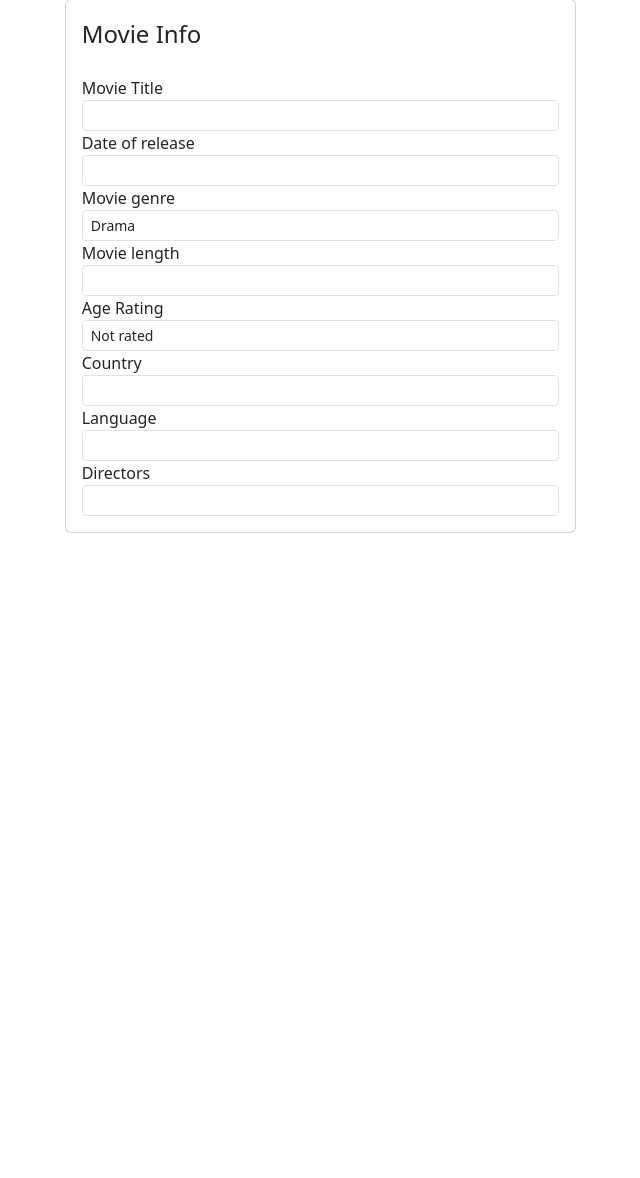
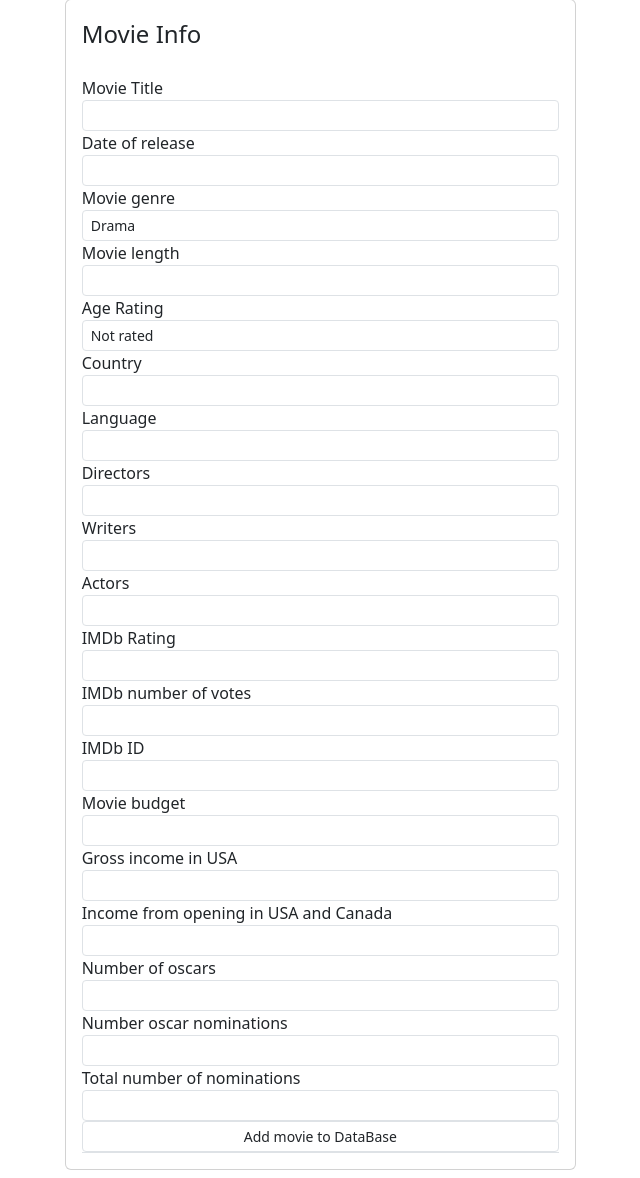
Before and after one commit to Janfiffik/movie_auto_analytics, a Flask app: page /add in a window 1280 px wide. Shown: the part 127-1305 px from the top of the page, without its empty margins (52-692 px from the left). Before the commit the page ends 660 px from the top, so only its background shows below. Run offline with Flask 3, Linux system fonts and the light colour scheme.

Commit message:
Creating dashboard web app for data analysis. Adding Flask-Wtf forms

```diff
--- a/application/Templates/add.html
+++ b/application/Templates/add.html
@@ -58,6 +58,64 @@
             {{ form.directors(class = "form-control form-control-sm") }}
           </div>
 
+          <div class="form-group">
+            {{ form.writers.label(class = "form-control-label") }}
+            {{ form.writers(class = "form-control form-control-sm") }}
+          </div>
+
+          <div class="form-group">
+            {{ form.actors.label(class = "form-control-label") }}
+            {{ form.actors(class = "form-control form-control-sm") }}
+          </div>
+
+          <div class="form-group">
+            {{ form.Imdb_Rating.label(class = "form-control-label") }}
+            {{ form.Imdb_Rating(class = "form-control form-control-sm") }}
+          </div>
+
+          <div class="form-group">
+            {{ form.Imdb_Votes.label(class = "form-control-label") }}
+            {{ form.Imdb_Votes(class = "form-control form-control-sm") }}
+          </div>
+
+          <div class="form-group">
+            {{ form.Imdb_ID.label(class = "form-control-label") }}
+            {{ form.Imdb_ID(class = "form-control form-control-sm") }}
+          </div>
+
+          <div class="form-group">
+            {{ form.movie_budget.label(class = "form-control-label") }}
+            {{ form.movie_budget(class = "form-control form-control-sm") }}
+          </div>
+
+          <div class="form-group">
+            {{ form.Gross_US.label(class = "form-control-label") }}
+            {{ form.Gross_US(class = "form-control form-control-sm") }}
+          </div>
+
+          <div class="form-group">
+            {{ form.opening_US_CANADA.label(class = "form-control-label") }}
+            {{ form.opening_US_CANADA(class = "form-control form-control-sm") }}
+          </div>
+
+          <div class="form-group">
+            {{ form.Oscar_Wins.label(class = "form-control-label") }}
+            {{ form.Oscar_Wins(class = "form-control form-control-sm") }}
+          </div>
+
+          <div class="form-group">
+            {{ form.Oscar_Nomination.label(class = "form-control-label") }}
+            {{ form.Oscar_Nomination(class = "form-control form-control-sm") }}
+          </div>
+
+          <div class="form-group">
+            {{ form.Nominations_Total.label(class = "form-control-label") }}
+            {{ form.Nominations_Total(class = "form-control form-control-sm") }}
+          </div>
+
+          <div class="form-group border-bottom pd-3">
+            {{ form.submit(class = "form-control form-control-sm") }}
+          </div>
 
 
         </fieldset>
```
